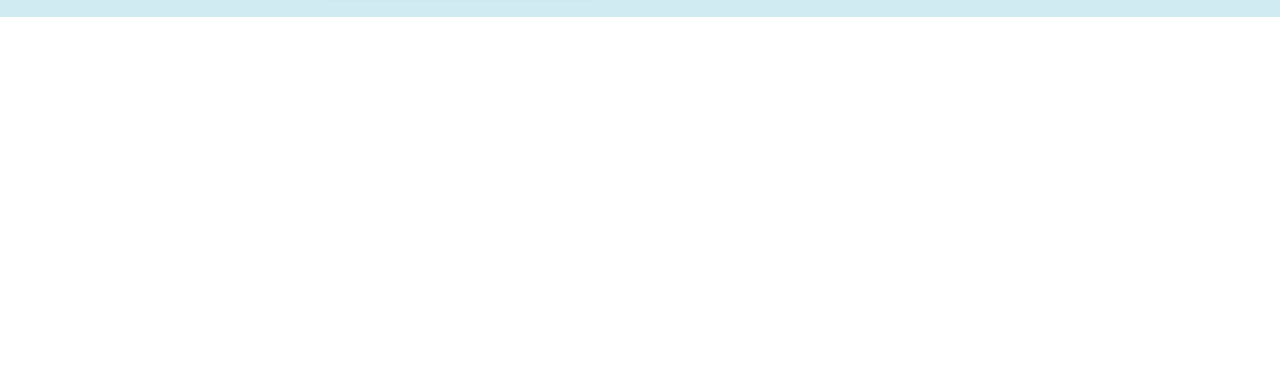
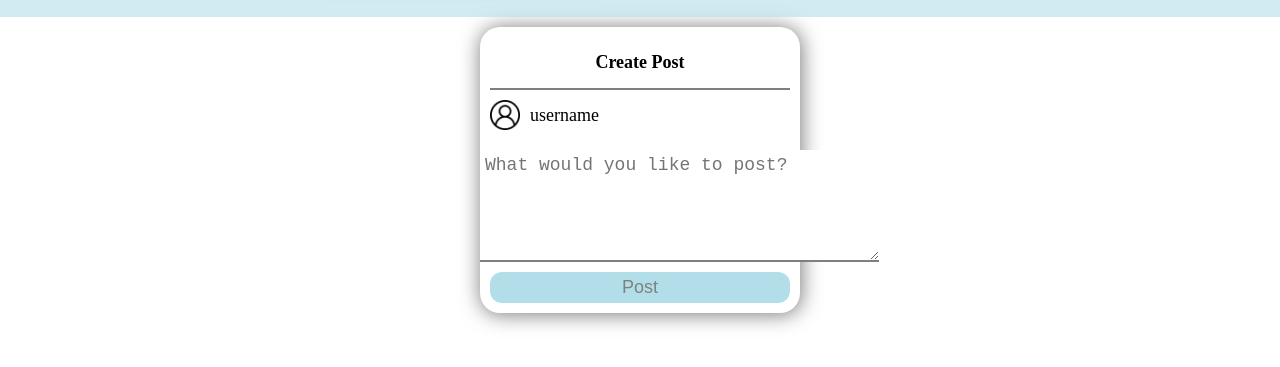
Before and after one commit to Dharanish-PM/Social_mEdia, a plain HTML site: page home.html in a window 1280 px wide. Shown: the part 73-440 px from the top of the page. Drawn offline with Linux system fonts and the light colour scheme.

Commit message:
simple create post

```diff
--- a/hmstyle.css
+++ b/hmstyle.css
@@ -12,7 +12,6 @@
     background-color: var(--background);
     opacity: 0.6;
     color: black;
-
 }
 nav{
 
@@ -70,3 +69,53 @@ input{
 .items ul li a p{
     margin-left: 10px;
 }
+
+/*body*/
+
+
+.container{
+    box-shadow: 1px 1px 20px 1px rgba(0, 0, 0, 0.5);
+   width: 25%;
+   margin: 10px auto;
+   padding:10px 0px;
+   border-radius: 20px;
+
+}
+.container h1{
+    text-align: center;
+    padding: 15px 0;
+    border-bottom: 2px solid rgba(0,0,0,0.5);
+    margin:0 10px;
+}
+.user-section{
+    display: flex;
+    flex-direction: row;
+    align-items: center;
+}
+.user-section img{
+    margin-right: 5px;
+    height: 30px;
+    width: 30px;
+    margin: 10px;
+}
+textarea{
+    display: block;
+    margin: 10px auto;
+    padding: 5px;
+    outline: none;
+    border: none;
+border-bottom: 2px solid rgba(0, 0, 0, 0.5);
+}
+.post-btn{
+    padding: 5px 10px;
+    text-align: center;
+    display: block;
+    margin: 0 auto;
+    width: 94%;
+    border: 0;
+    outline: 0;
+    background-color: var(--background);
+    border-radius: 12px;
+    color: grey;
+
+}
--- a/home.html
+++ b/home.html
@@ -8,10 +8,9 @@
     <link rel="stylesheet" href="./hmstyle.css">
 </head>
 <body>
-
     <!--Navbar-->
     <div class="navbar">
-        <nav>
+        <nav >
             <div class="logo">
                 Tapperment
 
@@ -49,6 +48,21 @@
     </div>
 
 
+     <section class="post">
+        <div class="container">
+
+            <h1>Create Post</h1>
+            <div class="user-section">
+                <img class="icon" src="./images/user1.png" alt="">
+                <p>username</p>
+            </div>
+            <textarea name="" id="" cols="34" rows="5" placeholder="What would you like to post?"></textarea>
+
+            <button class="post-btn">Post</button>
+        </div>
+     </section>
+
+
 
 
 </body>
```
